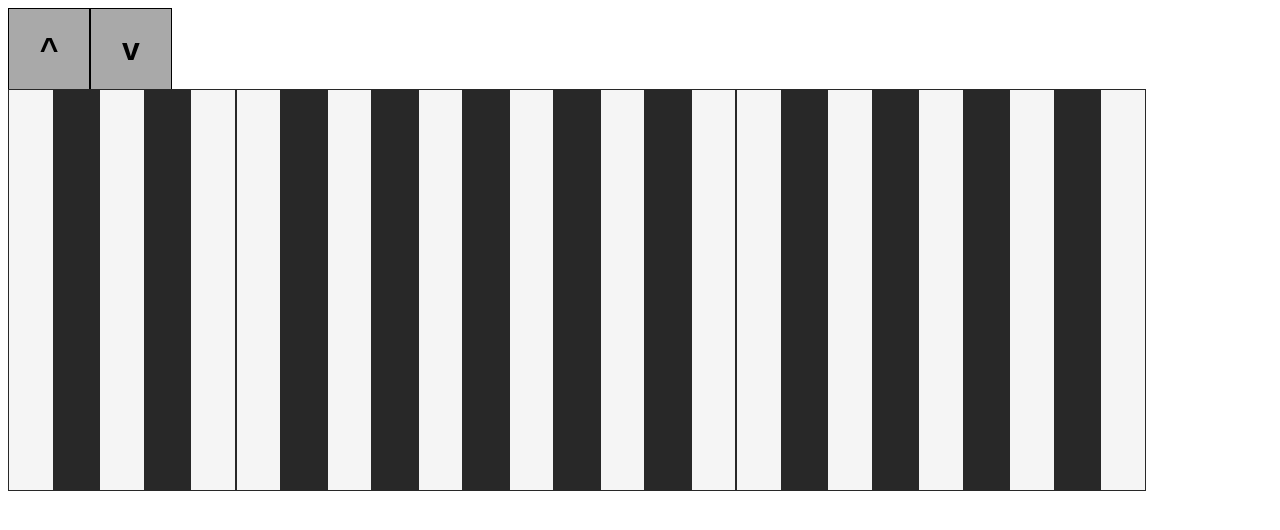
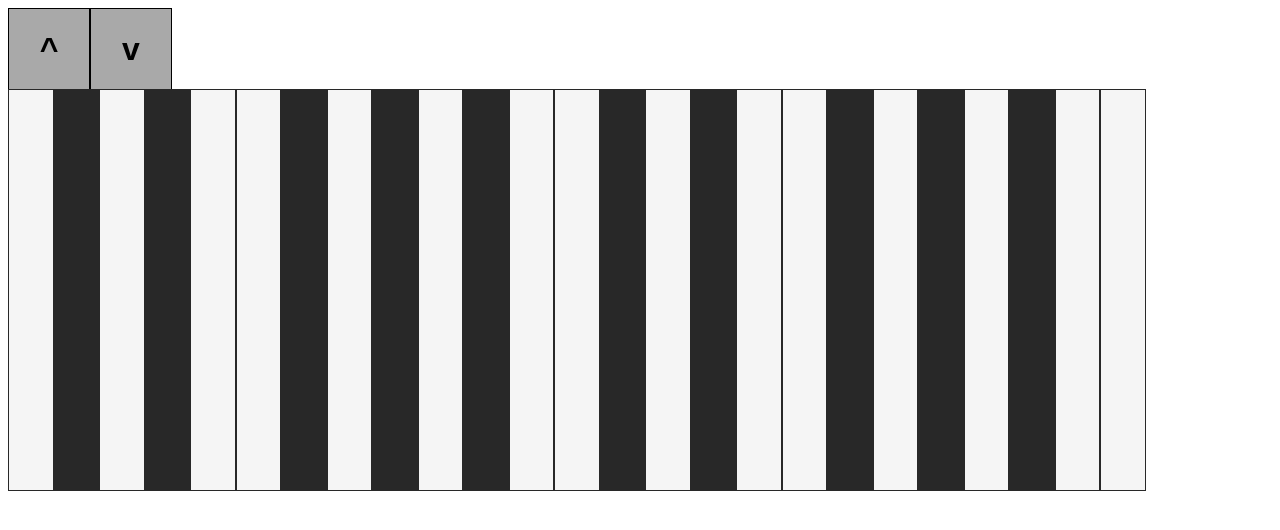
Before and after one commit to foundling/nullwerk, a Vue app: page / in a window 1280 px wide. Shown: the top 530 px of the page. Built offline with nearby package versions, Linux system fonts and the light colour scheme.

Commit message:
implement black and white key computed property to determine key class color.

```diff
--- a/src/components/Keyboard.vue
+++ b/src/components/Keyboard.vue
@@ -26,9 +26,10 @@
             return {
 
                 blackKeys: [
-                    1, 3, 6, 8, 10,
-                    12, 14, 17, 19, 21,
-                    23
+                    1, 3,
+                    6, 8, 10,
+                    13,15,
+                    18, 20, 22,
                 ]
 
             };
```
